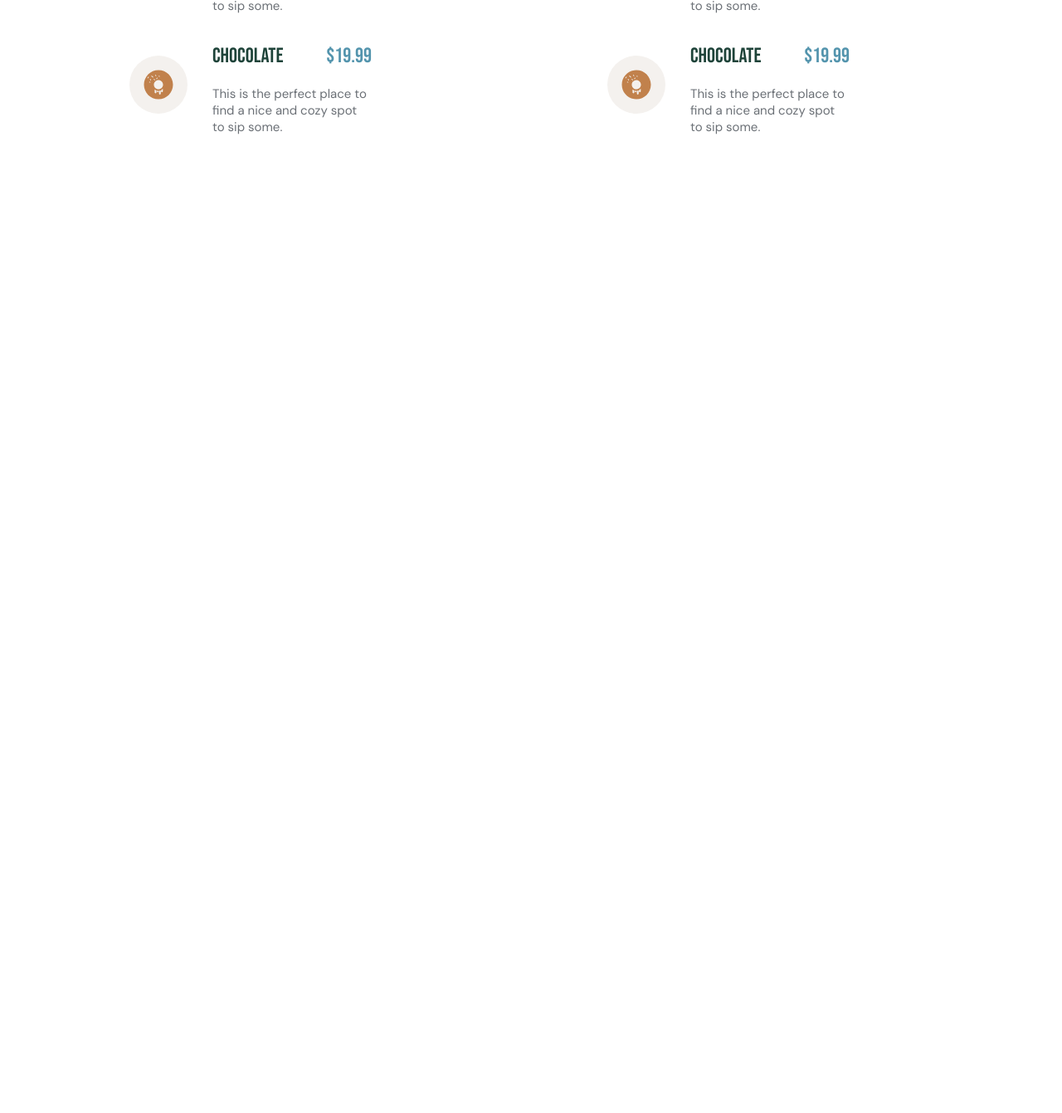
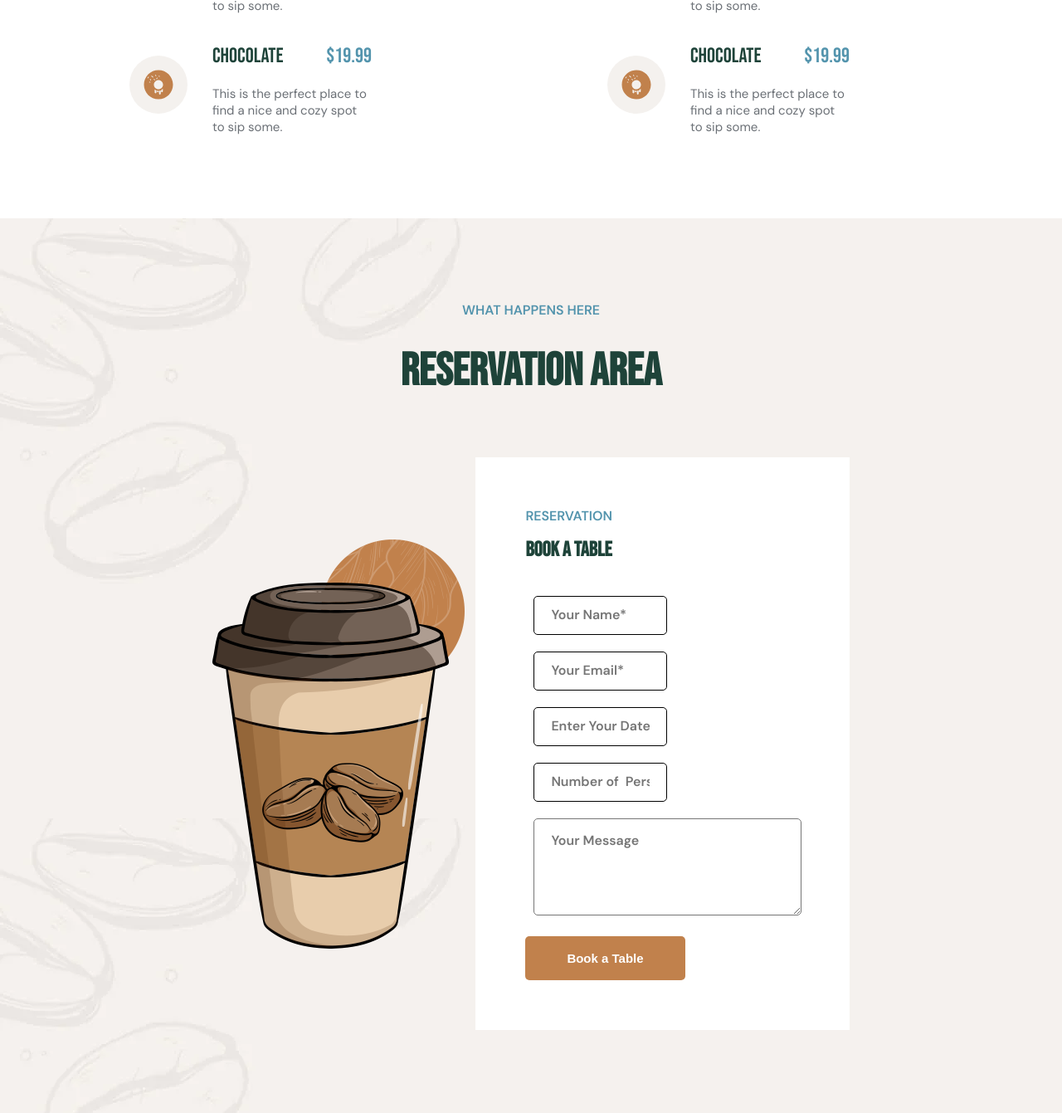
Before and after one commit to zahid-official/practice-05, a plain HTML site: page index.html in a window 1280 px wide. Shown: the part 1470-2811 px from the top of the page at 83% size. Before the commit the page ends 1733 px from the top, so only its background shows below. Drawn offline with Linux system fonts and the light colour scheme.

Commit message:
Reservation Part

```diff
--- a/index.html
+++ b/index.html
@@ -12,7 +12,7 @@
             <div class="logo">
                 <a href="#"><img src="images/logo.png" alt="logo"></a>
             </div>
-            <div class="reserv">
+            <div class="header-booking">
                 <button>Reservation</button>
             </div>
         </div>
@@ -136,5 +136,32 @@
             </div>
         </div>
     </section>
+    <!-- content-area end -->
+
+    <section class="booking-area">
+        <div class="reservation">
+            <div class="content-title">
+                <span>WHAT HAPPENS HERE</span>
+                <h3>RESERVATION AREA</h3>
+            </div>
+            <div class="reservation-content">
+                <div class="reservation-image">
+                    <img src="images/3.webp" alt="photo">
+                </div>
+                <div class="reservation-form">
+                    <span>RESERVATION</span>
+                    <h3>BOOK A TABLE</h3>
+                    <form action="">
+                        <input type="text" name="name" placeholder="Your Name*" required>
+                        <input type="email" name="mail" placeholder="Your Email*" required>
+                        <input type="text" name="date" placeholder="Enter Your Date">
+                        <input type="text" name="member" placeholder="Number of  Person">
+                        <textarea name="message" id="" placeholder="Your Message"></textarea>
+                        <button>Book a Table</button>
+                    </form>
+                </div>
+            </div>
+        </div>
+    </section>
 </body>
 </html>
--- a/style.css
+++ b/style.css
@@ -27,7 +27,7 @@ h1,h2,h3,h4,h5,h6{
     padding: 25px 0;
     justify-content: space-between;
 }
-.header-area button{
+button{
     border: none;
     cursor: pointer;
     transition: .6s;
@@ -39,7 +39,7 @@ h1,h2,h3,h4,h5,h6{
     color: rgb(255, 255, 255);
     background-color: rgb(193, 129, 76);
 }
-.header-area button:hover{
+ button:hover{
     background-color: rgb(33, 37, 41);
 }
 
@@ -93,8 +93,6 @@ h1,h2,h3,h4,h5,h6{
     margin: 30px 0;
     color: rgba(30, 67, 57, 1);
 }
-
-
 .content-menu{
     display: flex;
     align-self: center;
@@ -137,3 +135,60 @@ h1,h2,h3,h4,h5,h6{
 .item-price h4:last-child{
     color: rgb(83, 148, 173);
 }
+
+/* booking-area */
+.booking-area{
+    padding: 100px 0;
+    background-image: url(images/bg2.webp);
+}
+.reservation{
+    width: 60%;
+    margin: 0 auto;
+}
+.reservation-content{
+    margin-top: 70px;
+    display: flex;
+    align-items: center;
+    justify-content: space-around;
+}
+.reservation-image{
+    width: 48%;
+}
+.reservation-form{
+    width: 50%;
+    padding: 60px;
+    background-color: white;
+}
+.reservation-form span{
+    font-weight: 600;
+    color: rgba(83, 148, 173, 1);
+}
+.reservation-form h3{
+    font-size: 25px;
+    margin: 15px 0 30px;
+    color: rgba(30, 67, 57, 1);
+}
+
+.reservation-form input{
+    width: 36%;
+    margin: 10px;
+    border: 1px solid black;
+    border-radius: 5px;
+    padding: 15px 20px;
+}
+.reservation-form textarea{
+    width: 85%;
+    margin: 10px;
+    border-radius: 5px;
+    padding: 15px 20px 70px;
+}
+.reservation-form input::placeholder,
+.reservation-form textarea::placeholder{
+    font-size: 16px;
+    font-weight: 550;
+    font-family: "DM Sans", sans-serif;
+}
+.reservation-form input:hover,
+.reservation-form textarea:hover{
+    border: 1px solid rgb(193, 129, 76);
+}
```
